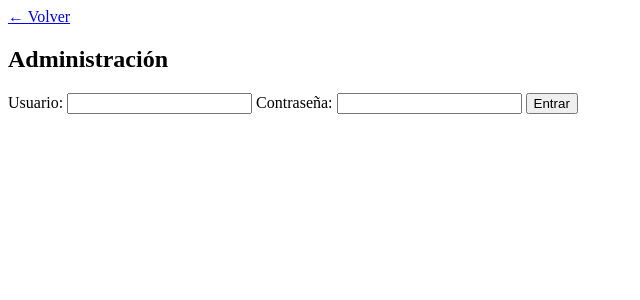
After one commit to sofiag20/Parnet, a Flask app: page /login2 in a window 1280 px wide. The commit adds this page. Shown: the top 300 px of the page, without its empty margins (0-640 px from the left). Run offline with Flask 3, Linux system fonts and the light colour scheme; parts of the project's set-up code (start-up, migrations or seed data) failed here and were passed over.

Commit message:
nuevo index login 2 falta hacer redireccion a productos

```diff
--- a/App.py
+++ b/App.py
@@ -152,5 +152,10 @@ def eliminar_producto(id):
     return redirect(url_for("productos_admin"))
 
 
+@app.route("/login2")
+def login2():
+    return render_template("login2.html")
+
+
 if __name__ == "__main__":
     socketio.run(app)
--- a/templates/index.html
+++ b/templates/index.html
@@ -74,7 +74,7 @@
             <a href="#" class="menu-button">Cables Estructurales</a>
             <a href="#" class="menu-button">Pólizas</a>
             <a href="#" class="menu-button">Outsourcing</a>
-            <a href="#" onclick="cargarContenido('login')" class="menu-button">Administración</a>
+            <a href="{{ url_for('login2') }}" class="menu-button">Administración</a>
 
         </div>
 
--- /dev/null
+++ b/templates/login2.html
@@ -0,0 +1,26 @@
+<!DOCTYPE html>
+<html lang="es">
+<head>
+  <meta charset="UTF-8"/>
+  <meta name="viewport" content="width=device-width,initial-scale=1.0"/>
+  <title>Administración - PARNET</title>
+  <link rel="stylesheet" href="{{ url_for('static', filename='css/login.css') }}">
+</head>
+<body>
+  <header>
+    <!-- aquí podrías reutilizar tu header -->
+    <a href="{{ url_for('index') }}">← Volver</a>
+  </header>
+
+  <main class="login-page">
+    <h2>Administración</h2>
+    <form action="{{ url_for('login') }}" method="POST">
+      <label for="user">Usuario:</label>
+      <input type="text" name="user" id="user" required>
+      <label for="pw">Contraseña:</label>
+      <input type="password" name="pw" id="pw" required>
+      <button type="submit">Entrar</button>
+    </form>
+  </main>
+</body>
+</html>
```
